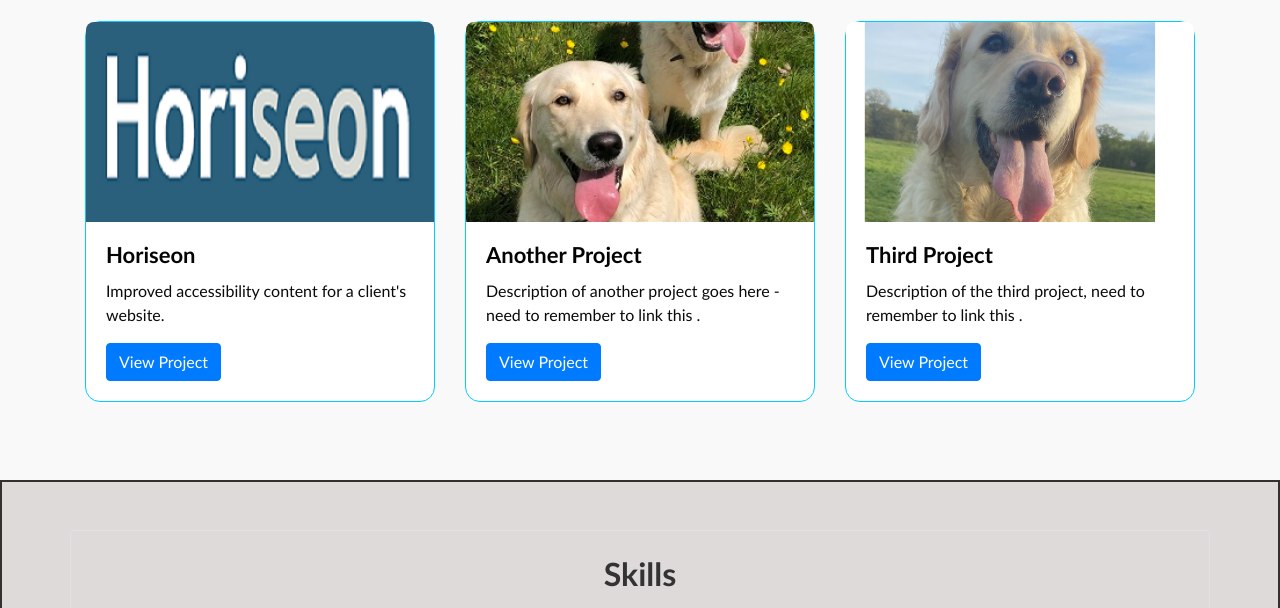
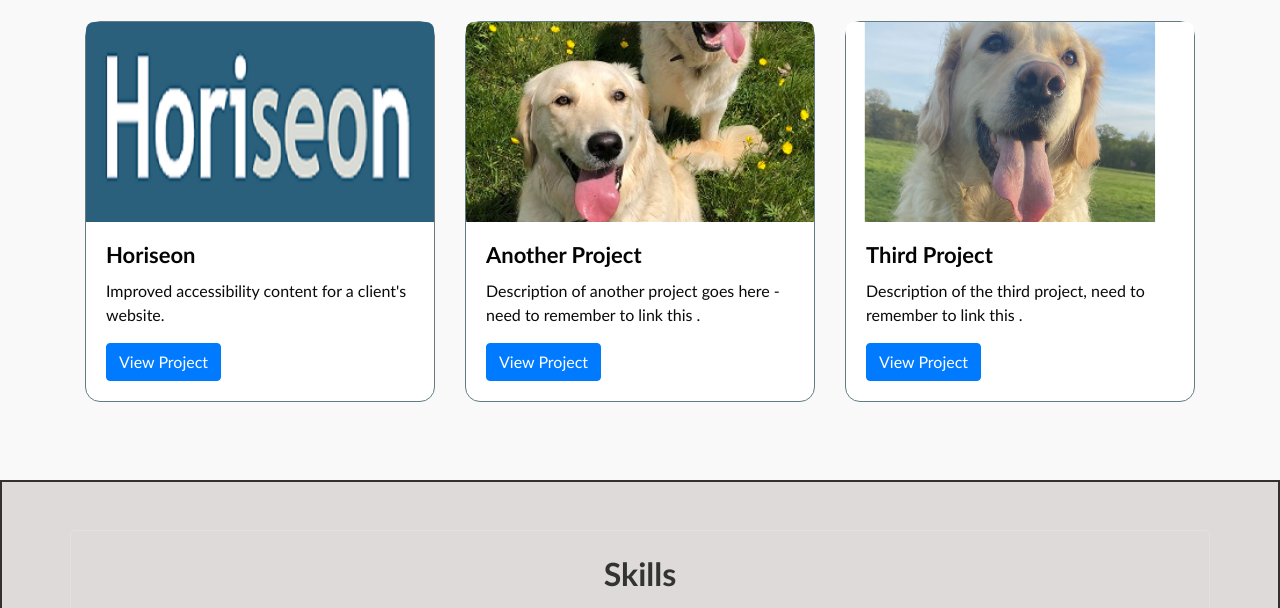
Before and after one commit to dem94/Demitri-Homework-assignment-3, a plain HTML site: page index.html in a window 1280 px wide. Shown: the part 489-1097 px from the top of the page. Drawn offline with nearby package versions, Linux system fonts and the light colour scheme.

Commit message:
Update style.css

```diff
--- a/assets/css/style.css
+++ b/assets/css/style.css
@@ -11,7 +11,7 @@ body {
 
 .card {
     margin-bottom: 30px;
-    border: 1px solid #00ccff;
+    border: 1px solid #637c82;
     border-radius: 15px;
 }
 
```
